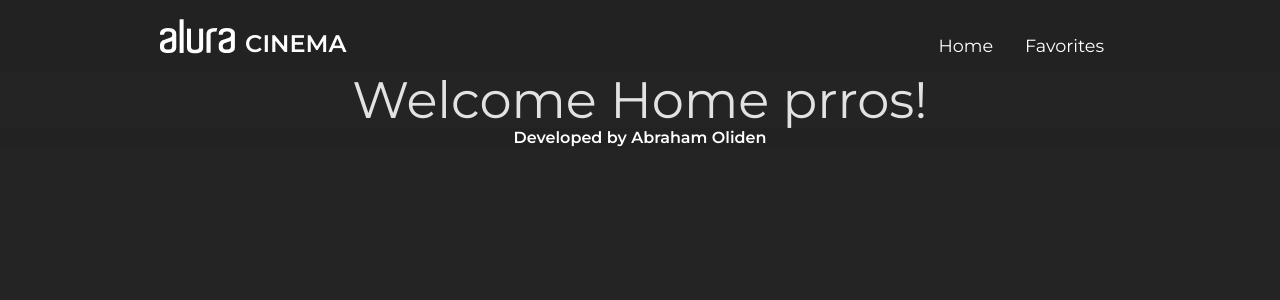
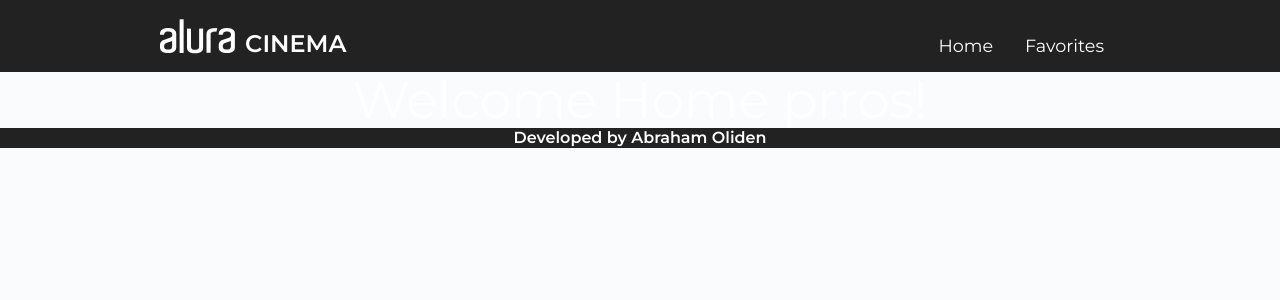
Before and after one commit to AbrahamOliden/alura-cinema, a React (Vite) app: page / in a window 1280 px wide. Shown: the top 300 px of the page. Built offline with nearby package versions, Linux system fonts and the light colour scheme.

Commit message:
set root div flex

```diff
--- a/src/App.css
+++ b/src/App.css
@@ -1,5 +1,9 @@
 #root {
+  display: flex;
+  flex-flow: column nowrap;
+  position: relative;
   width: 100vw;
   max-width: 1440px;
   text-align: center;
+  background-color: #FAFBFC;
 }
```
